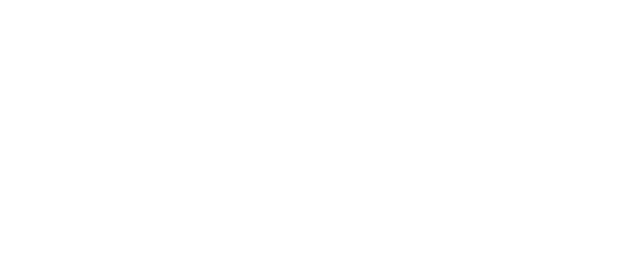
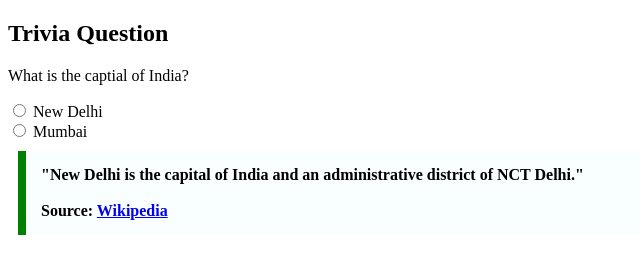
Before and after one commit to acciojob/trivia-Vishwajeet-Gupta-001, a website: page main.html in a window 1280 px wide. Shown: the whole page, without its empty margins (0-640 px from the left). Drawn offline with Linux system fonts and the light colour scheme.

Commit message:
created a submission

```diff
--- a/main.html
+++ b/main.html
@@ -3,12 +3,49 @@
 <html>
 
 <head>
+	<meta charset="UTF-8">
+    <meta name="viewport" content="width=device-width, initial-scale=1.0">
+    <title>Trivia Quiz</title>
+
+    <style>
+        blockquote {
+            max-width: 600px;
+            margin: 10px;
+            padding: 15px;
+            border-left: 8px solid green;
+            background-color: #f8fffe;
+            font-weight: bold;
+        }
+    </style>
+
 	<link rel="stylesheet" href="styles.css">
 </head>
 
 <body>
 	<!-- the entire body must be written by student -->
-    <script type="text/javascript" src="./script.js">
+	<h2>Trivia Question</h2>
+
+    <p>What is the captial of India?</p>
+
+    <form>
+        <input type="radio" id="delhi" name="capital" value="New Delhi">
+        <label for="delhi">New Delhi</label>
+        <br>
+
+        <input type="radio" id="mumbai" name="capital" value="Mumbai">
+        <label for="mumbai">Mumbai</label>
+    </form>
+
+	<blockquote>
+        "New Delhi is the capital of India and an administrative district of NCT Delhi."
+        <br><br>
+        Source:
+        <a href="https://en.wikipedia.org/wiki/New_Delhi" target="_blank">
+            Wikipedia
+        </a>
+    </blockquote>
+
+	<script type="text/javascript" src="./script.js">
 </script>
 
 </body>
```
